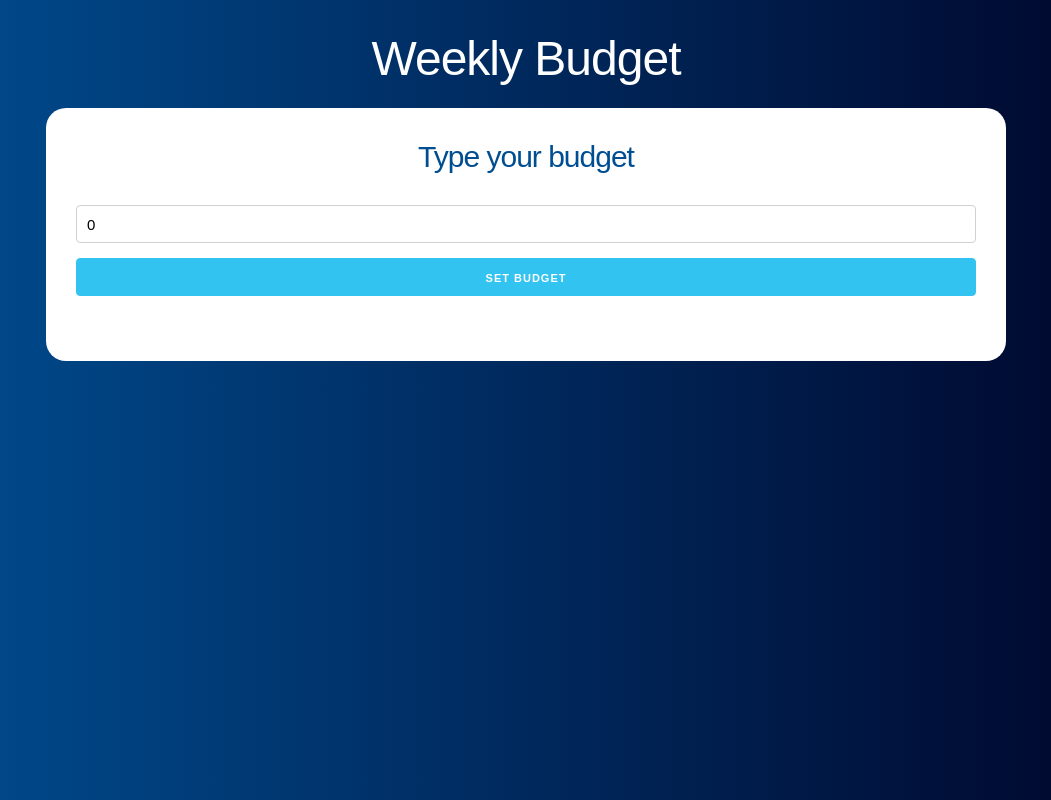
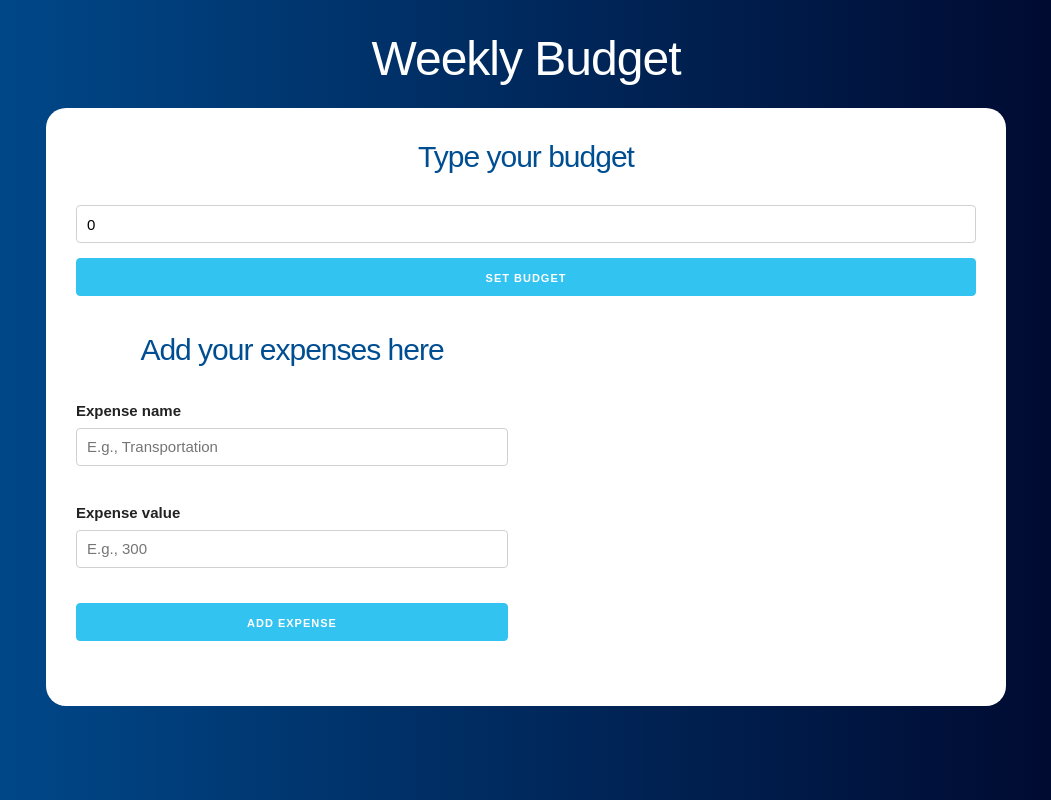
Before and after one commit to wmezadev/react-budget, a React (Create React App) app: page / in a window 1280 px wide. Shown: the whole page, without its empty margins (114-1165 px from the left). Built offline with nearby package versions, Linux system fonts and the light colour scheme.

Commit message:
Feat - Add Form component to add new expenses

```diff
--- a/src/App.js
+++ b/src/App.js
@@ -1,13 +1,28 @@
-import React from 'react';
+import React, { useState } from 'react';
 import Question from './components/Question'
+import Form from './components/Form'
 
 function App() {
+
+  // Set state
+  const [ budget, setBudget ] = useState(0);
+  const [ balance, setBalance ] = useState(0);
+
   return (
     <div className="container">
       <header>
         <h1>Weekly Budget</h1>
         <div className="main-content content">
-          <Question/>
+          <Question
+            setBudget={setBudget}
+            setBalance={setBalance}
+          />
+          <div className="row">
+            <div className="one-half column">
+              <Form/>
+            </div>
+            <div className="one-half column"></div>
+          </div>
         </div>
       </header>
     </div>
--- /dev/null
+++ b/src/components/Form.jsx
@@ -0,0 +1,25 @@
+import React from 'react';
+
+const Form = () => {
+    return (
+        <form >
+            <h2>Add your expenses here</h2>
+
+            <div className="field">
+                <label>Expense name</label>
+                <input type="text" className="u-full-width" name="name" placeholder="E.g., Transportation"/>
+            </div>
+            <div className="field">
+                <label>Expense value</label>
+                <input type="number" className="u-full-width" name="value" placeholder="E.g., 300"/>
+            </div>
+
+            <button
+                type="submit"
+                className="button-primary u-full-width"
+            >Add expense</button>
+        </form>
+     );
+}
+
+export default Form;
--- a/src/components/Question.jsx
+++ b/src/components/Question.jsx
@@ -1,13 +1,14 @@
 import React, { Fragment, useState } from 'react'
+import PropTypes from 'prop-types'
 import Error from './Error'
 
-const Question = () => {
+const Question = ({ setBudget, setBalance }) => {
 
     const [ quantity, setQuantity ] = useState(0)
 
     const [ error, setError] = useState(false)
 
-    const setBudget = e => {
+    const saveBudget = e => {
         setQuantity(parseInt(e.target.value))
     }
 
@@ -20,6 +21,8 @@ const Question = () => {
         }
 
         setError(false)
+        setBudget(quantity)
+        setBalance(quantity)
     }
 
     return (
@@ -31,7 +34,7 @@ const Question = () => {
                     type="number"
                     className="u-full-width"
                     placeholder="Type your budget"
-                    onChange={setBudget}
+                    onChange={saveBudget}
                     value={quantity}
                 />
                 <button
@@ -45,4 +48,9 @@ const Question = () => {
     );
 }
 
+Question.prototype = {
+    setBudget: PropTypes.func.isRequired,
+    setBalance: PropTypes.func.isRequired
+}
+
 export default Question
```
